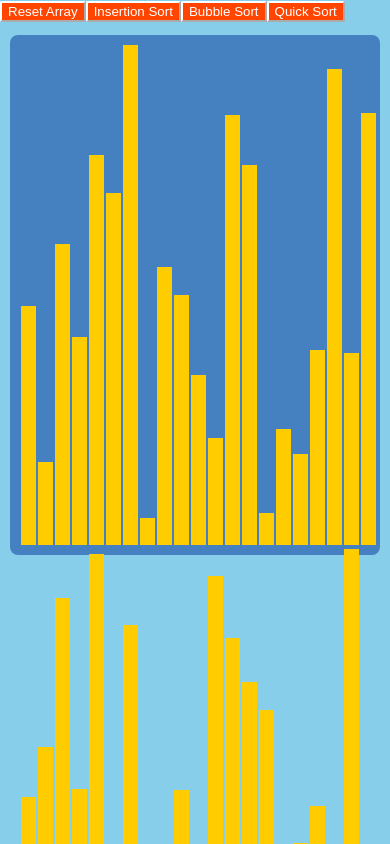
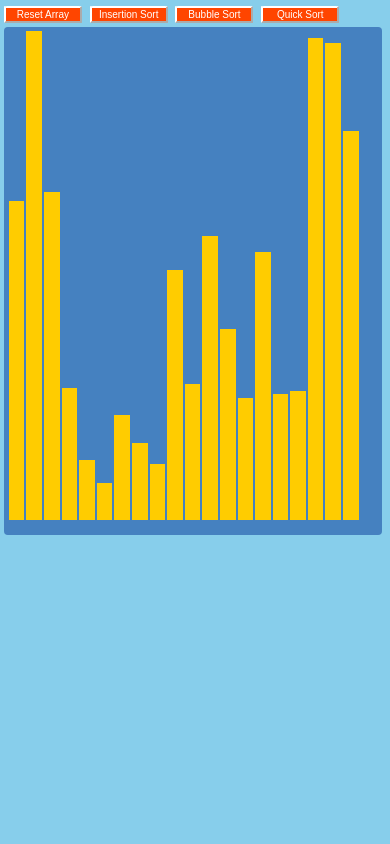
Before and after one commit to AndreNovaisBrito/SortingVisualizer, a React (Create React App) app: page / in a window 390 px wide. Shown: the top 844 px of the page. Built offline with nearby package versions, Linux system fonts and the light colour scheme.

Commit message:
width of bar based on array size

```diff
--- a/src/SortingVisualizer/SortingAlgorithms.js
+++ b/src/SortingVisualizer/SortingAlgorithms.js
@@ -10,8 +10,8 @@ export function generateInsertionSortAnimations(array) {
       let temp = array[a];
       array[a] = array[a - 1];
       array[a - 1] = temp;
+      // Store the animations (indexes to swap)
       animations.push([a, a - 1]);
-      // Store the animations (indexes to swap)
       a--;
     }
   }
--- a/src/SortingVisualizer/SortingVisualizer.css
+++ b/src/SortingVisualizer/SortingVisualizer.css
@@ -1,15 +1,14 @@
 .bar-container {
   /* position: absolute; */
   position: relative;
+  width: 95vw;
   background-color: #4581c0;
-  border-radius: 8px;
-  margin: 10px 10px 10px 10px;
-  padding-bottom: 10px;
-  padding-left: 10px;
-  padding-top: 10px;
+  border-radius: 1vw;
+  margin: 1vw 1vw 1vw 1vw;
+  padding: 1vw 1vw 1vw 1vw;
 }
 .bar {
-  width: 15px;
+  /* width: 1.3vw; */
   display: inline-block;
   margin: 0 1px;
   background-color: orange;
@@ -29,5 +28,17 @@
 }
 
 .buttons-container {
-  padding-bottom: 3px;
+  margin-left: 1vw;
+  margin-top: 0.5vw;
 }
+
+@media screen and (max-width: 600px) {
+  .bar {
+    width: 1vw;
+  }
+  .sort-button {
+    width: 20vw;
+    margin-right: 2vw;
+    font-size: x-small;
+  }
+}
--- a/src/SortingVisualizer/SortingVisualizer.jsx
+++ b/src/SortingVisualizer/SortingVisualizer.jsx
@@ -7,7 +7,7 @@ import {
   generateQuickSortAnimations,
 } from "./SortingAlgorithms";
 
-const arrayLength = 100;
+const arrayLength = 20;
 const minValue = 5;
 const maxValue = 500;
 // const PRIMARY_COLOR = "#f48825"; // orange
@@ -222,6 +222,7 @@ export default class SortingVisualizer extends Component {
               className="bar"
               style={{
                 height: `${value}px`,
+                width: `${80 / arrayLength}vw`,
               }}
             >
               {/* {value} */}
```
Also changed, not shown: package.json (+7 -1 lines), 1 other file (tests, documents, lock files or other folders).
